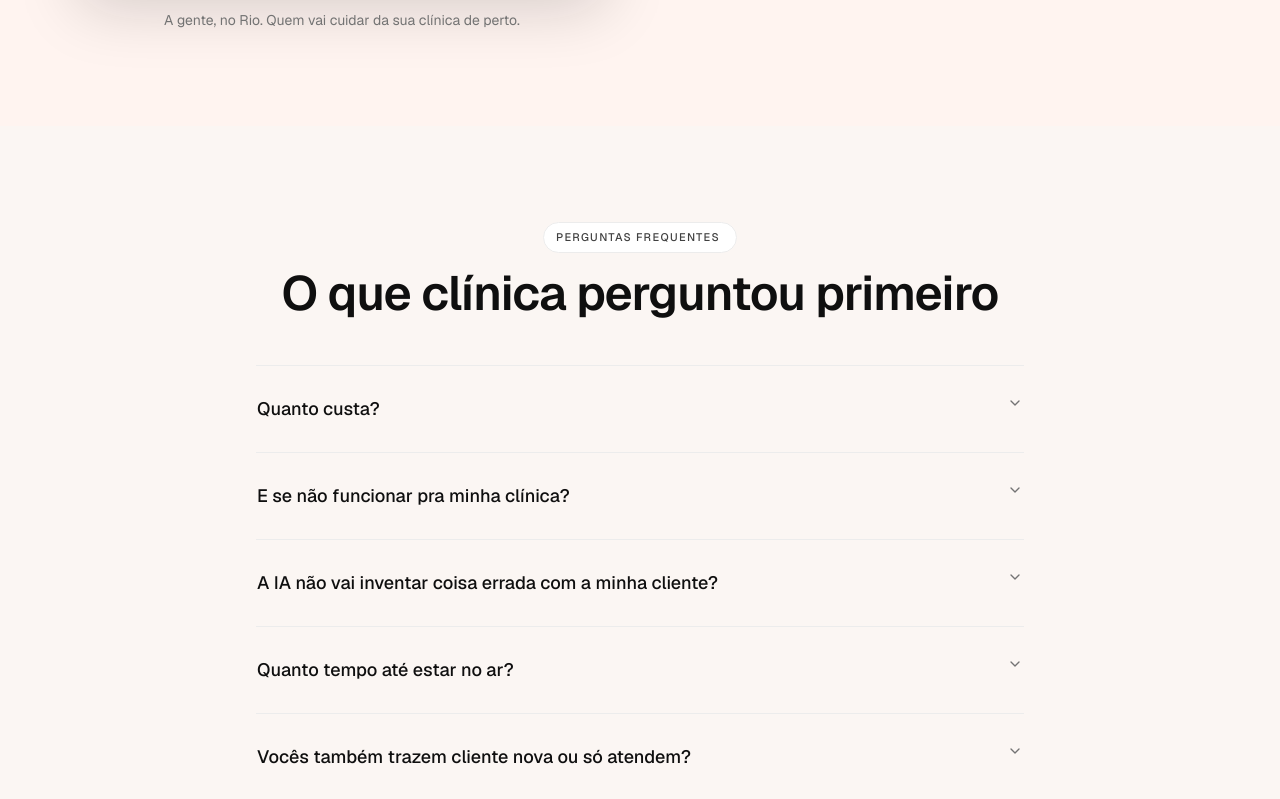
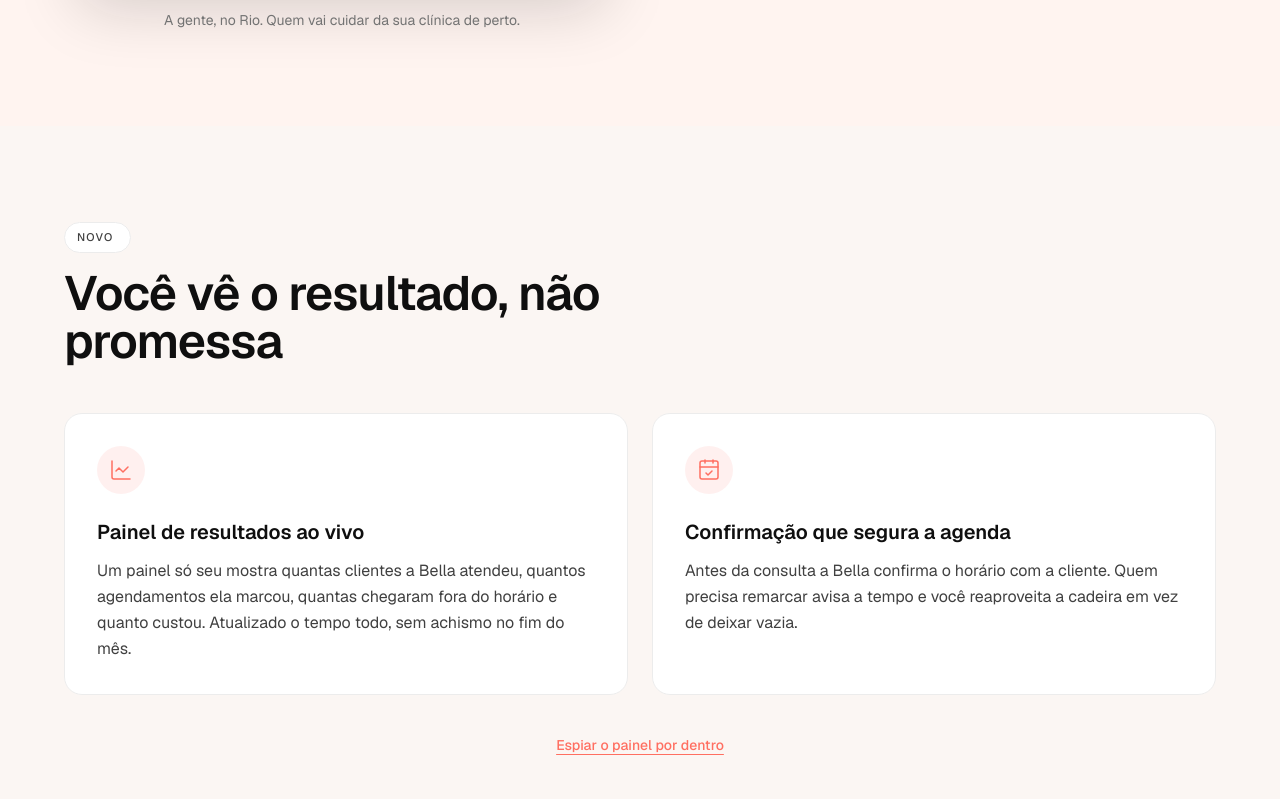
Before and after one commit to savinoo/bella-landing, a Next.js app: page / in a window 1280 px wide. Shown: the part 3681-4480 px from the top of the page. Built offline with nearby package versions, Linux system fonts and the light colour scheme; no server answers.

Commit message:
feat(landing): secao painel de resultados + confirmacao + link painel ao vivo

```diff
--- a/app/page.tsx
+++ b/app/page.tsx
@@ -4,6 +4,7 @@ import { Reveal } from "@/components/Reveal"
 import { FunilCompleto } from "@/components/FunilCompleto"
 import { ValueBullets } from "@/components/ValueBullets"
 import { ComoFunciona } from "@/components/ComoFunciona"
+import { PainelResultado } from "@/components/PainelResultado"
 import { FAQ } from "@/components/FAQ"
 import { Pricing } from "@/components/Pricing"
 import { VideoSection } from "@/components/VideoSection"
@@ -26,6 +27,9 @@ export default function Home() {
           <ComoFunciona />
         </Reveal>
         <Reveal>
+          <PainelResultado />
+        </Reveal>
+        <Reveal>
           <FAQ />
         </Reveal>
         <Reveal>
--- a/components/FAQ.tsx
+++ b/components/FAQ.tsx
@@ -31,6 +31,10 @@ const faqs = [
     q: "Como vocês sabem que funcionou?",
     a: "Você tem uma página sua de métricas que liga cada peça de conteúdo ao lead e ao agendamento que ela trouxe, com a evolução ao longo do tempo. Dá pra ver de onde veio cada cliente. Sem isso ninguém consegue provar resultado de verdade.",
   },
+  {
+    q: "Como eu acompanho se está funcionando",
+    a: "Você recebe um painel só seu com os números em tempo real, agendamentos, atendimentos fora do horário e custo. A gente revisa junto e ajusta o que precisar.",
+  },
 ]
 
 export function FAQ() {
--- /dev/null
+++ b/components/PainelResultado.tsx
@@ -0,0 +1,67 @@
+import { LineChart, CalendarCheck } from "lucide-react"
+import type { LucideIcon } from "lucide-react"
+import { Eyebrow } from "@/components/Eyebrow"
+
+type Card = {
+  icon: LucideIcon
+  title: string
+  body: string
+}
+
+const cards: Card[] = [
+  {
+    icon: LineChart,
+    title: "Painel de resultados ao vivo",
+    body: "Um painel só seu mostra quantas clientes a Bella atendeu, quantos agendamentos ela marcou, quantas chegaram fora do horário e quanto custou. Atualizado o tempo todo, sem achismo no fim do mês.",
+  },
+  {
+    icon: CalendarCheck,
+    title: "Confirmação que segura a agenda",
+    body: "Antes da consulta a Bella confirma o horário com a cliente. Quem precisa remarcar avisa a tempo e você reaproveita a cadeira em vez de deixar vazia.",
+  },
+]
+
+export function PainelResultado() {
+  return (
+    <section className="px-6 py-24">
+      <div className="max-w-6xl mx-auto">
+        <div className="max-w-2xl">
+          <Eyebrow>Novo</Eyebrow>
+          <h2 className="mt-4 text-3xl md:text-5xl font-semibold tracking-[-0.02em] text-[#0F0F0F]">
+            Você vê o resultado, não promessa
+          </h2>
+        </div>
+
+        <div className="mt-12 grid sm:grid-cols-2 gap-6">
+          {cards.map(({ icon: Icon, title, body }) => (
+            <div
+              key={title}
+              className="group p-8 rounded-2xl border border-[#ECECEC] bg-white transition-all duration-300 ease-out hover:-translate-y-0.5 hover:shadow-[0_8px_24px_rgba(15,15,15,0.06)] hover:border-[#D4D4D4] motion-reduce:transform-none"
+            >
+              <div className="inline-flex size-12 items-center justify-center rounded-full bg-[#FF6F61]/10 text-[#FF6F61]">
+                <Icon className="size-6" strokeWidth={1.5} />
+              </div>
+              <h3 className="mt-6 text-xl font-semibold text-[#0F0F0F]">
+                {title}
+              </h3>
+              <p className="mt-3 text-base text-[#404040] leading-relaxed">
+                {body}
+              </p>
+            </div>
+          ))}
+        </div>
+
+        <div className="mt-10 flex justify-center">
+          <a
+            href="https://n8n.savinoteam.tech/dashboard/bella?token=58c72c4a71f971eef4fb39bf24cd0f88"
+            target="_blank"
+            rel="noopener noreferrer"
+            className="text-sm font-medium text-[#FF6F61] underline underline-offset-4 hover:opacity-80 transition-opacity"
+          >
+            Espiar o painel por dentro
+          </a>
+        </div>
+      </div>
+    </section>
+  )
+}
```
